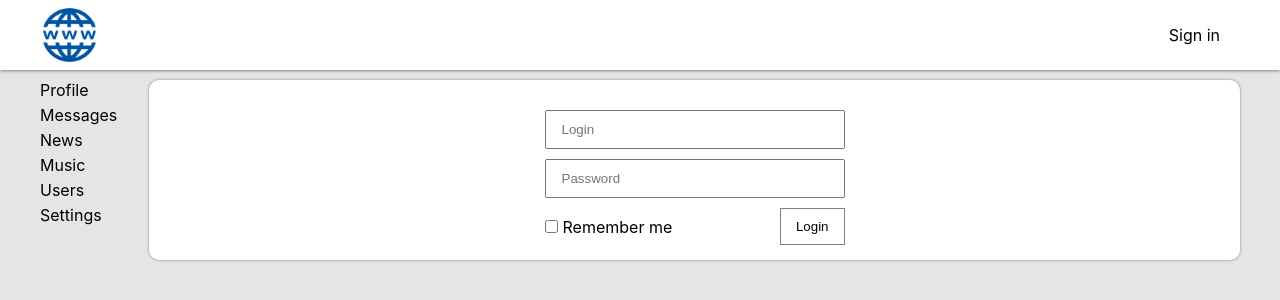
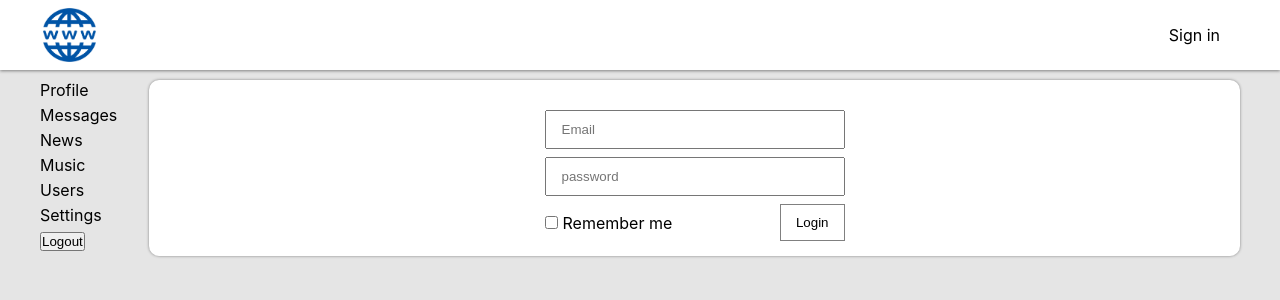
Before and after one commit to hryashik/social-network-react, a React (Create React App) app: page /login in a window 1280 px wide. Shown: the top 300 px of the page. Built offline with nearby package versions, Linux system fonts and the light colour scheme; no server answers.

Commit message:
create login form with react-hook-form and logout

```diff
--- a/package.json
+++ b/package.json
@@ -9,6 +9,7 @@
     "axios": "^0.27.2",
     "react": "^18.1.0",
     "react-dom": "^18.1.0",
+    "react-hook-form": "^7.33.0",
     "react-redux": "^8.0.2",
     "react-router-dom": "^6.3.0",
     "react-scripts": "5.0.1",
--- a/src/App.js
+++ b/src/App.js
@@ -11,6 +11,7 @@ import HeaderContainer from "./components/Header/HeaderContainer";
 import {authMe} from "./redux/auth-reducer";
 import {connect} from "react-redux";
 import LoginPage from "./components/Login/LoginPage";
+import React from "react";
 
 function App(props) {
    if (!props.isAuth) props.authMe()
@@ -24,10 +25,8 @@ function App(props) {
             <div className='app-wrapper-content'>
                <Routes>
                   <Route path='/login' element={<LoginPage/>}/>
-                  <Route path='/profile/:userId'
-                         element={<ProfileContainer/>}/>
-                  <Route path='/dialogs/*'
-                         element={<DialogsContainer/>}/>}/>
+                  <Route path='/profile/:userId' element={<ProfileContainer/>}/>
+                  <Route path='/dialogs/*' element={<DialogsContainer/>}/>}/>
                   <Route path='/News' element={<News/>}/>
                   <Route path='/Music' element={<Music/>}/>
                   <Route path='/Users' element={<UsersContainer/>}/>
@@ -42,7 +41,8 @@ function App(props) {
 function mapStateToProps(state) {
    return {
       isAuth: state.auth.isAuth,
-      UserId: state.auth.id
+      UserId: state.auth.id,
+      profile: state.profilePage
    }
 }
 
--- a/src/components/API/api.js
+++ b/src/components/API/api.js
@@ -23,7 +23,8 @@ export const UsersAPI = {
       return ProfileAPI.getProfile(userId)
    },
    auth() {
-      return this.instance.get(`/auth/me`)
+      console.warn('Pls use new methods of AuthAPI')
+      return AuthAPI.auth()
    }
 }
 
@@ -48,3 +49,26 @@ export const ProfileAPI = {
       })
    }
 }
+
+export const AuthAPI = {
+   instance: axios.create({
+      baseURL: 'https://social-network.samuraijs.com/api/1.0/auth',
+      withCredentials: true,
+      headers: {
+         'API-KEY': '70c685fa-9017-4014-b32f-41d369f75c50'
+      }
+   }),
+   auth() {
+      return this.instance.get(`/me`)
+   },
+   login(email, password, cookie) {
+      return this.instance.post(`/login`, {
+         email: email,
+         password: password,
+         rememberMe: cookie
+      })
+   },
+   logout() {
+      return this.instance.delete(`/login`)
+   }
+}
--- a/src/components/Login/LoginPage.jsx
+++ b/src/components/Login/LoginPage.jsx
@@ -2,28 +2,8 @@ import s from './LoginPage.module.css'
 import {connect} from "react-redux";
 import {Navigate} from "react-router-dom";
 import Preloader from "../Commons/Preloader";
-
-function LoginForm(props) {
-   return (
-      <form action="">
-         <div className={s.wrapper}>
-            <input className={s.input}
-                   type="text"
-                   placeholder={'Login'}/>
-            <input className={s.input}
-                   type="password"
-                   placeholder={'Password'}/>
-            <div className={s.bottomWrapper}>
-               <label htmlFor="">
-                  <input type="checkbox"
-                         className={s.checkbox}/> Remember me
-               </label>
-               <button className={s.button}>Login</button>
-            </div>
-         </div>
-      </form>
-   )
-}
+import {useForm} from "react-hook-form";
+import {login} from "../../redux/auth-reducer";
 
 function LoginPage(props) {
    if (props.isFetchingStatus) {
@@ -37,10 +17,58 @@ function LoginPage(props) {
    }
    return (
       <div>
-         <LoginForm/>
+         <LoginForm sendForm={props.login}/>
       </div>
    )
 }
+
+function LoginForm(props) {
+   let {register, handleSubmit, reset, formState: {errors}} = useForm()
+
+   function getDataForm(data) {
+      props.sendForm(data)
+      reset()
+   }
+
+   return (
+      <div className={s.wrapper}>
+         <form onSubmit={handleSubmit(getDataForm)}>
+            <div className={s.wrapperItem}>
+               <input placeholder={'Email'}
+                      {...register('email', {
+                         required: 'Email обязателен',
+                         minLength: {
+                            value: 6,
+                            message: 'Не менее 6 символов'
+                         }})}/>
+               {errors?.email && <p>{errors.email.message}</p>}
+            </div>
+            <div className={s.wrapperItem}>
+               <input type="password"
+                      placeholder={'password'}
+                      {...register('password', {
+                         required: 'Пароль обязателен',
+                         minLength: {
+                            value: 3,
+                            message: 'Не менее 3 символов'
+                         }})}/>
+               {errors?.password && <p>{errors.password.message}</p>}
+            </div>
+            <div className={s.bottomWrapper}>
+               <label htmlFor="">
+                  <input type="checkbox"
+                         className={s.checkbox}
+                         {...register('rememberMe')}/> Remember me
+               </label>
+               <button className={s.button}
+                       type={"submit"}>Login
+               </button>
+            </div>
+         </form>
+      </div>
+   )
+}
+
 
 function mapStateToProps(state) {
    return {
@@ -49,4 +77,5 @@ function mapStateToProps(state) {
       isFetchingStatus: state.auth.isFetchingStatus
    }
 }
-export default connect(mapStateToProps)(LoginPage)
+
+export default connect(mapStateToProps, {login})(LoginPage)
--- a/src/components/Login/LoginPage.module.css
+++ b/src/components/Login/LoginPage.module.css
@@ -3,11 +3,20 @@
     width: 300px;
     display: flex;
     flex-direction: column;
-    margin-top: 30px
+    margin-top: 30px;
 }
-.input {
+
+.wrapper p {
+    color: red;
+    margin: 0;
+}
+
+.wrapperItem {
+    margin-bottom: 8px;
+}
+.wrapperItem input{
+    width: 300px;
     padding: 10px 15px;
-    margin-bottom: 10px;
 }
 .button {
     padding: 10px 15px;
--- a/src/components/Navbar/Navbar.jsx
+++ b/src/components/Navbar/Navbar.jsx
@@ -1,7 +1,8 @@
 import s from './Navbar.module.css'
 import {NavLink} from "react-router-dom";
 import {connect} from "react-redux";
-import {setAuthUserData} from "../../redux/auth-reducer";
+import {logout} from "../../redux/auth-reducer";
+
 
 
 
@@ -26,6 +27,7 @@ function Navbar(props) {
          <div className={s.item}>
             <NavLink className={(data) => data.isActive ? s.active : ''} to="/settings">Settings</NavLink>
          </div>
+         <button onClick={() => props.logout()}>Logout</button>
       </nav>
    )
 }
@@ -36,4 +38,4 @@ function mapStateToProps(state) {
    }
 }
 
-export default connect(mapStateToProps, {setAuthUserData})(Navbar)
+export default connect(mapStateToProps, {logout})(Navbar)
--- a/src/components/Profile/ProfileContainer.jsx
+++ b/src/components/Profile/ProfileContainer.jsx
@@ -14,7 +14,7 @@ class ProfileContainer extends React.Component {
 
    }
    componentWillUnmount() {
-      console.log('UNMOUNTED PROFILE CONTAINER')
+
       this.props.setDefaultState()
    }
    render() {
--- a/src/redux/auth-reducer.js
+++ b/src/redux/auth-reducer.js
@@ -1,9 +1,11 @@
-import {ProfileAPI, UsersAPI} from "../components/API/api";
+import {AuthAPI, ProfileAPI, UsersAPI} from "../components/API/api";
 import avatar from "../assets/1600495976_1600495958.png";
+
 
 const SET_AUTH_USER_DATA = 'SET_USER_DATA'
 const SET_AUTH_USER_AVATAR = 'SET_AUTH_USER_AVATAR'
 const TOGGLE_FETCHING_STATUS = 'TOGGLE_FETCHING_STATUS'
+const SET_DEFAULT_STATE = 'SET_DEFAULT_STATE'
 
 const initialState = {
    id: null,
@@ -32,6 +34,8 @@ function authReducer(state = initialState, action) {
             ...state,
             isFetchingStatus: action.value
          }
+      case SET_DEFAULT_STATE:
+         return initialState
       default:
          return state
    }
@@ -58,6 +62,30 @@ export function authMe() {
    }
 }
 
+export function login(data) {
+   return (dispatch) => {
+      AuthAPI.login(data.email, data.password, data.rememberMe)
+         .then(response => {
+            console.log(response)
+            if (response.data.resultCode === 0) {
+               dispatch(authMe())
+            }
+         })
+   }
+}
+
+export function logout() {
+   return dispatch => {
+      AuthAPI.logout()
+         .then(response => {
+            if (response.data.resultCode === 0) {
+               dispatch(setDefaultState())
+            }
+         })
+   }
+}
+
+const setDefaultState = () => ({type: SET_DEFAULT_STATE})
 export const setAuthUserData = (data) => ({type: SET_AUTH_USER_DATA, data: data})
 export const setAuthUserAvatar = (url) => ({type: SET_AUTH_USER_AVATAR, url})
 const toggleFetchingStatus = (value) => ({type: TOGGLE_FETCHING_STATUS, value})
--- a/src/redux/profile-reducer.js
+++ b/src/redux/profile-reducer.js
@@ -51,7 +51,7 @@ function profileReducer(state = initialState, action) {
 export default profileReducer;
 export const addPost = () => ({type: ADD_POST})
 export const changeTextArea = (text) => ({type: UPDATE_TEXT_AREA_POST, text: text})
-export const setUserProfile = (profile) => ({type: SET_USER_PROFILE, profile: profile})
+const setUserProfile = (profile) => ({type: SET_USER_PROFILE, profile: profile})
 export const setDefaultState = () => ({type: SET_DEFAULT_STATE})
 const setStatus = (text) => ({type: SET_STATUS, status: text})
 
--- a/src/redux/store-redux.js
+++ b/src/redux/store-redux.js
@@ -10,7 +10,7 @@ let reducers = combineReducers({
    profilePage: profileReducer,
    messagesPage: messagesReducer,
    usersPage: usersReducer,
-   auth: authReducer
+   auth: authReducer,
 })
 
 let store = createStore(reducers, applyMiddleware(thunkMiddleware))
```
Also changed, not shown: 1 other file (tests, documents, lock files or other folders).
